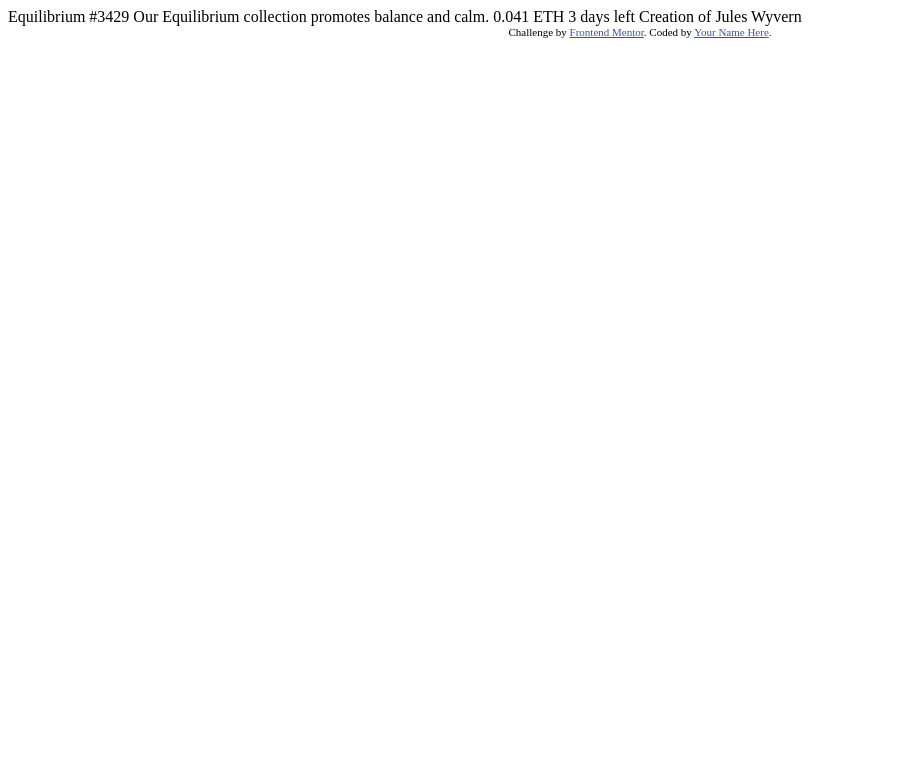
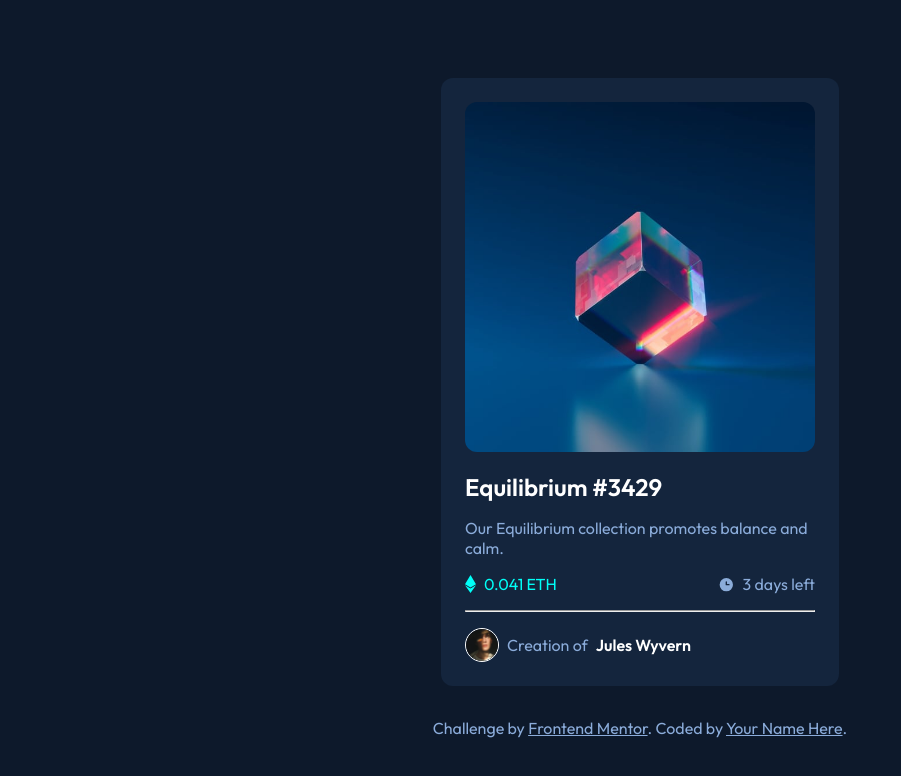
Before and after one commit to yazanalkherret/nft-preview-card-component, a plain HTML site: page index.html in a window 1280 px wide. Shown: the whole page, without its empty margins (0-901 px from the left). Drawn offline with Linux system fonts and the light colour scheme.

Commit message:
Finish the styling and structuring for desktop

```diff
--- a/index.html
+++ b/index.html
@@ -5,25 +5,34 @@
   <meta name="viewport" content="width=device-width, initial-scale=1.0"> <!-- displays site properly based on user's device -->
 
   <link rel="icon" type="image/png" sizes="32x32" href="./images/favicon-32x32.png">
-
+  <link href="https://fonts.googleapis.com/css2?family=Outfit:wght@300;400;600&display=swap" rel="stylesheet">
   <title>Frontend Mentor | NFT preview card component</title>
 
-  <!-- Feel free to remove these styles or customise in your own stylesheet 👍 -->
-  <style>
-    .attribution { font-size: 11px; text-align: center; }
-    .attribution a { color: hsl(228, 45%, 44%); }
-  </style>
+  <link rel="stylesheet" href="style.css">
 </head>
 <body>
+<div class="card">
+  <img class="nft-img" src="images/image-equilibrium.jpg" alt="nft-image">
+    <h1>Equilibrium #3429</h1>
 
-  Equilibrium #3429
+    <p>Our Equilibrium collection promotes balance and calm.</p>
 
-  Our Equilibrium collection promotes balance and calm.
-
-  0.041 ETH
-  3 days left
-
-  Creation of Jules Wyvern
+    <div class="section">
+      <div class="eth">
+        <img src="images/icon-ethereum.svg" alt="ethereum">
+        0.041 ETH
+      </div>
+      <div class="time-left">
+        <img src="images/icon-clock.svg" alt="icon">
+        3 days left
+      </div>
+    </div>
+    <hr>
+    <div class="credits">
+      <img class="avatar" src="images/image-avatar.png" alt="avatar">
+      Creation of <strong>Jules Wyvern</strong>
+    </div>
+</div>
 
   <div class="attribution">
     Challenge by <a href="https://www.frontendmentor.io?ref=challenge" target="_blank">Frontend Mentor</a>.
--- /dev/null
+++ b/style.css
@@ -0,0 +1,62 @@
+* {
+    font-family: 'Outfit', sans-serif;
+    color: hsl(215, 51%, 70%);
+}
+
+body {
+    background-color: hsl(217, 54%, 11%);
+    display: flex;
+    flex-direction: column;
+    align-items: center;
+    justify-content: center;
+    height: 100vh;
+    gap: 32px
+}
+
+.card {
+    background-color: hsl(216, 50%, 16%);
+    width: 350px;
+    padding: 24px;
+    border-radius: 12px;
+}
+
+.nft-img {
+    width: 350px;
+    border-radius: 12px;
+}
+
+h1 {
+    color: white;
+    font-size: x-large;
+}
+
+.time-left, .eth, .credits {
+    display: flex;
+    gap: 8px;
+    align-items: center;
+}
+
+.section {
+    display: flex;
+    justify-content: space-between;
+    margin-bottom: 16px;
+}
+
+.eth {
+    color: hsl(178, 100%, 50%);
+}
+
+.credits {
+    margin-top: 16px;
+}
+
+.avatar {
+    width: 32px;
+    border: solid white 1px;
+    border-radius: 1000px;
+}
+
+strong {
+    color: white;
+    font-weight: bold;
+}
```
